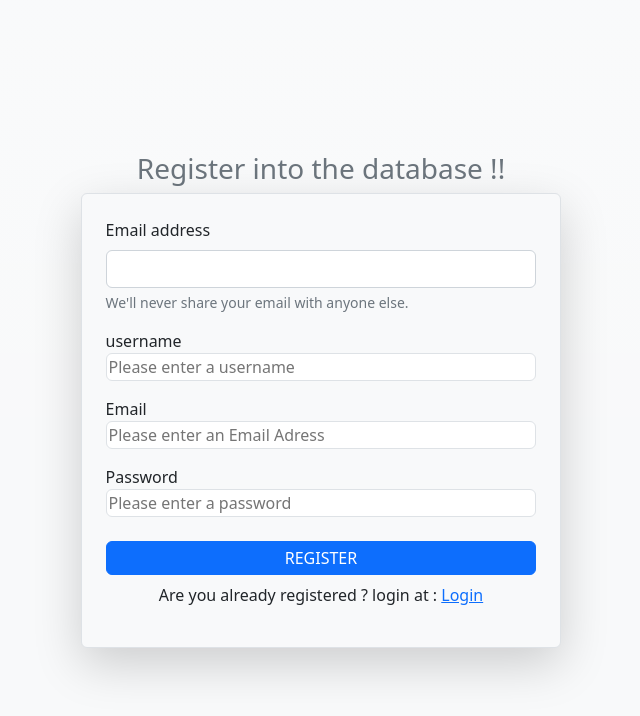
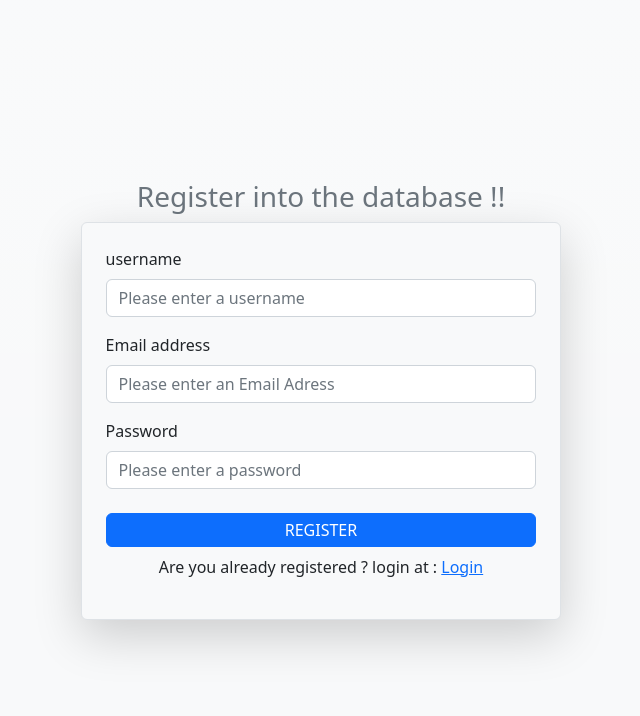
Before and after one commit to abdelkarim-jouidri/Games_management, a PHP site: page /paths/signup.php in a window 1280 px wide. Shown: the top 716 px of the page, without its empty margins (319-959 px from the left). Run offline with PHP 8.4, Linux system fonts and the light colour scheme; some libraries are stand-ins or nearby versions.

Commit message:
rectified some edge + added final form of MCD

```diff
--- a/paths/assets/css/style.css
+++ b/paths/assets/css/style.css
@@ -1,3 +1,3 @@
-body{
-    background-color: rgb(243, 236, 229) ;
+.nav-bg{
+    background-color: #D9D9D9 !important ;
 }
--- a/paths/assets/js/script.js
+++ b/paths/assets/js/script.js
@@ -1,35 +1,56 @@
 
 
-function validateInput(form){
+function validateSignupInput(form){
     document.getElementById('username-error').innerHTML=""
     document.getElementById('email-error').innerHTML=""
     document.getElementById('password-error').innerHTML=""
 
 
     let usernameErrorMsg = emailErrorMsg = passwordErrorMsg =""
-    usernameErrorMsg += validateUsername(form.username.value)
-    emailErrorMsg += validateEmail(form.email.value)
-    passwordErrorMsg += validatePassword(form.password.value)
+    usernameErrorMsg += validateSignupUsername(form.username.value)
+    emailErrorMsg += validateSignupEmail(form.email.value)
+    passwordErrorMsg += validateSignupPassword(form.password.value)
 
     if(usernameErrorMsg!=""){
         const liElement = `<li class="text-danger">${usernameErrorMsg}</li>`
-        console.log(liElement)
         document.getElementById('username-error').insertAdjacentHTML('beforeend',liElement)
     }
     if(emailErrorMsg!=""){
         const liElement = `<li class="text-danger">${emailErrorMsg}</li>`
-        console.log(liElement)
         document.getElementById('email-error').insertAdjacentHTML('beforeend',liElement)
     }
     if(passwordErrorMsg!=""){
         const liElement = `<li class="text-danger">${passwordErrorMsg}</li>`
-        console.log(liElement)
         document.getElementById('password-error').insertAdjacentHTML('beforeend',liElement)
     }
 
     if(usernameErrorMsg=="" && emailErrorMsg=="" && passwordErrorMsg=="") return true
     else return false;
+
 }
+
+function validateLoginInput(form){
+    // alert('submitted')
+    // alert(form.password.value)
+    let submit = true;
+    document.getElementById('email-login-error').innerHTML=""
+    document.getElementById('password-login-error').innerHTML=""
+    if(form.password.value==""){
+        const errorMsg = "password field cannot be left blank !"
+        const liElement = `<li class="text-danger">${errorMsg}</li>`
+        document.getElementById('password-login-error').insertAdjacentHTML('beforeend',liElement)
+        submit = false
+    }
+    if(form.email.value==""){
+        const errorMsg = "email field cannot be left blank !"
+        const liElement = `<li class="text-danger">${errorMsg}</li>`
+        document.getElementById('email-login-error').insertAdjacentHTML('beforeend',liElement)
+        submit = false
+    }
+    return submit
+
+}
+
 
 function fillCategoryModal(id){
     document.getElementById('categoryModalLabel').innerText = 'Edit category'
@@ -73,20 +94,20 @@ function handleProductModal(){
     document.getElementById('product-delete-btn').style.display = 'none'
 }
 
-function validateUsername(input){
+function validateSignupUsername(input){
     if(input=="") return "username input cannot be left blank"
     if(input.length<3) return "user name should be at least 3 characters long";
     if(/[^a-zA-Z0-9_-]/.test(input)) return "only a-z , A-Z , 0-9 , - and _ are allowed"
     else return "";
 }
 
-function validateEmail(input){
+function validateSignupEmail(input){
     if(input=="") return "email input cannot be left blank"
     if(!/[^@\s]+@[^@\s]+\.[^@\s]+/.test(input)) return "incorrect email format"
     return "";
 }
 
-function validatePassword(input){
+function validateSignupPassword(input){
     if(input=="") return "password input cannot be left blank";
     if(input.length<8) return "password must be at least 8 characters long";
 
@@ -96,3 +117,12 @@ function validatePassword(input){
         }
     return "";
 }
+
+
+function myFunction(form){
+    console.log(form.save_category)
+    if(form.catgeory_name!="" && form.catgeory_description!="" ){
+        form.save_category.removeAttribute('disabled')
+    }
+    return false
+}
--- a/paths/categories.php
+++ b/paths/categories.php
@@ -20,6 +20,8 @@
     <?php
       include('../scripts.php');
       include('header.php') ;
+     if(!isset($_SESSION['name'])) header('Location:login.php');
+
       $data = getCategories();
       // print_r($data)
 
@@ -87,7 +89,7 @@
         <button type="button" class="btn-close" data-bs-dismiss="modal" aria-label="Close"></button>
       </div>
       <div class="modal-body">
-            <form action="../scripts.php" method="POST" id="categoryModalForm">
+            <form action="../scripts.php" method="POST" id="categoryModalForm" onclick="return myFunction(this)">
                         <!-- This Input Allows Storing Task Index  -->
 							<input type="hidden" id="category-id" name="category_id">
 							<div class="mb-3">
@@ -108,7 +110,7 @@
                                 <a href="#" class="btn btn-white" data-bs-dismiss="modal">Cancel</a>
                                 <button type="submit" name="delete_category" class="btn btn-danger task-action-btn " id="category-delete-btn" >Delete</a>
                                 <button type="submit" name="update_category" class="btn btn-warning task-action-btn " id="category-update-btn">Update</a>
-                                <button type="submit" name="save_category" class="btn btn-primary task-action-btn" id="category-save-btn">Save</button>
+                                <button type="submit" name="save_category" class="btn btn-primary task-action-btn" id="category-save-btn" disabled>Save</button>
                             </div>
                     </form>
       </div>
--- a/paths/header.php
+++ b/paths/header.php
@@ -4,7 +4,7 @@
 
 <header class="d-flex flex-column align-items-between ">
 <h1 class="text-center  mb-2" href="#"><i class='fas fa-gamepad'></i> Games Management</h1>
-  <nav class="navbar navbar-expand  navbar-light bg-light shadow mb-5 px-2 border-top d-flex flex-sm-nowrap flex-wrap justify-content-between">
+  <nav class="navbar navbar-expand  navbar-light bg-light shadow mb-5 px-2 border-top d-flex flex-sm-nowrap flex-wrap justify-content-between ">
     <!-- <span class="navbar-brand" href="#"><i class='fas fa-gamepad'></i> Game Management</span> -->
     <div class="d-flex justify-content-sm-start justify-content-center w-100">
         <div class="navbar-nav d-flex vw-75 justify-content-between">
@@ -25,7 +25,7 @@
             <li><a class="dropdown-item" href="#">Profile</a></li>
             <!-- <li><a class="dropdown-item" href="#"></a></li> -->
             <div class="dropdown-divider" href="#"></div>
-          <a class="dropdown-item" href="login.php">Log out</a>
+          <a class="dropdown-item" href="redirect.php">Log out</a>
       </div>
         </ul>
         </div>
--- a/paths/homePage.php
+++ b/paths/homePage.php
@@ -30,7 +30,8 @@
   <?php
   include('../scripts.php');
   include('header.php') ;
-  $data = getStatistics()
+  $data = getStatistics();
+  if(!isset($_SESSION['name'])) header('Location:login.php')
   ?>
 
 <div class="container mt-5 ">
--- a/paths/products.php
+++ b/paths/products.php
@@ -24,6 +24,8 @@
   <?php
   include('../scripts.php');
   include('header.php');
+  if(!isset($_SESSION['name'])) header('Location:login.php');
+
   $product_data = getProducts();
   $category_data = getCategories();
 
--- a/paths/signup.php
+++ b/paths/signup.php
@@ -34,30 +34,26 @@
     <h3 class="text-secondary ">Register into the database !!</h3>
 
     <div class=" bg-light  border shadow-lg p-4 rounded vw-25 ">
-        <form action="signup.php" method="POST" id="login" onsubmit="return validateInput(this)">
+        <form action="signup.php" method="POST" id="login" onsubmit="return validateSignupInput(this)">
             <div class="mb-3 ">
-            <label for="exampleInputEmail1" class="form-label">Email address</label>
-            <input type="email" class="form-control " id="exampleInputEmail1" aria-describedby="emailHelp">
-            <div id="emailHelp" class="form-text">We'll never share your email with anyone else.</div>
-        </div>
-        <div class="form-group">
-                <label for="username">username</label>
-                <input type="text" id="username" placeholder="Please enter a username " name="username" class="w-100 rounded border " >
+                <label for="username" class="form-label">username</label>
+                <input type="text" class="form-control " id="username" placeholder="Please enter a username " name="username" aria-describedby="emailHelp">
                 <ul class="list-unstyled" id="username-error">
                     </ul>
             </div>
-            <div class="form-group">
-                <label for="email">Email</label>
-                <input type="email" id="email" placeholder="Please enter an Email Adress" name="email" class="w-100 rounded border " >
+        <div class="mb-3 ">
+            <label for="exampleInputEmail1" class="form-label">Email address</label>
+            <input type="email" class="form-control " placeholder="Please enter an Email Adress" name="email"  aria-describedby="emailHelp">
             <ul class="list-unstyled" id="email-error">
                 </ul>
         </div>
-            <div class="form-group">
-                <label for="password">Password </label>
-                <input type="text" placeholder="Please enter a password" name="password" id="password" class="w-100 rounded border ">
+        <div class="mb-3 ">
+            <label for="password" class="form-label">Password</label>
+            <input type="password" class="form-control " placeholder="Please enter a password" name="password" id="password"  aria-describedby="emailHelp">
             <ul class="list-unstyled" id="password-error">
                 </ul>
         </div>
+
             <div class="d-flex justify-content-center flex-wrap">
             <input type="submit" name="register" value="REGISTER" class="btn btn-primary px-3 py-1 font-weight-bold w-100 my-2">
             <p class="">Are you already registered ? login at : <a href="login.php" class="href">Login</a></p>
--- a/scripts.php
+++ b/scripts.php
@@ -88,9 +88,7 @@ session_start();
 
         if(count($data)>0){
             foreach($data as $row) {
-                    var_dump($data);
-                    echo "<br>";
-                    var_dump($row);
+
                     if(password_verify($_POST['password'],$row['admin_password'])) {
                         $_SESSION['name'] = $row['username'];
                         header('location:homepage.php');
```
Also changed, not shown: paths/login.php (+8 -2 lines), paths/redirect.php (+3 -22 lines), MCD_games_management.jpeg (added), resources/1451303.png (added). Lines whose indentation alone changed are shown as unchanged.
